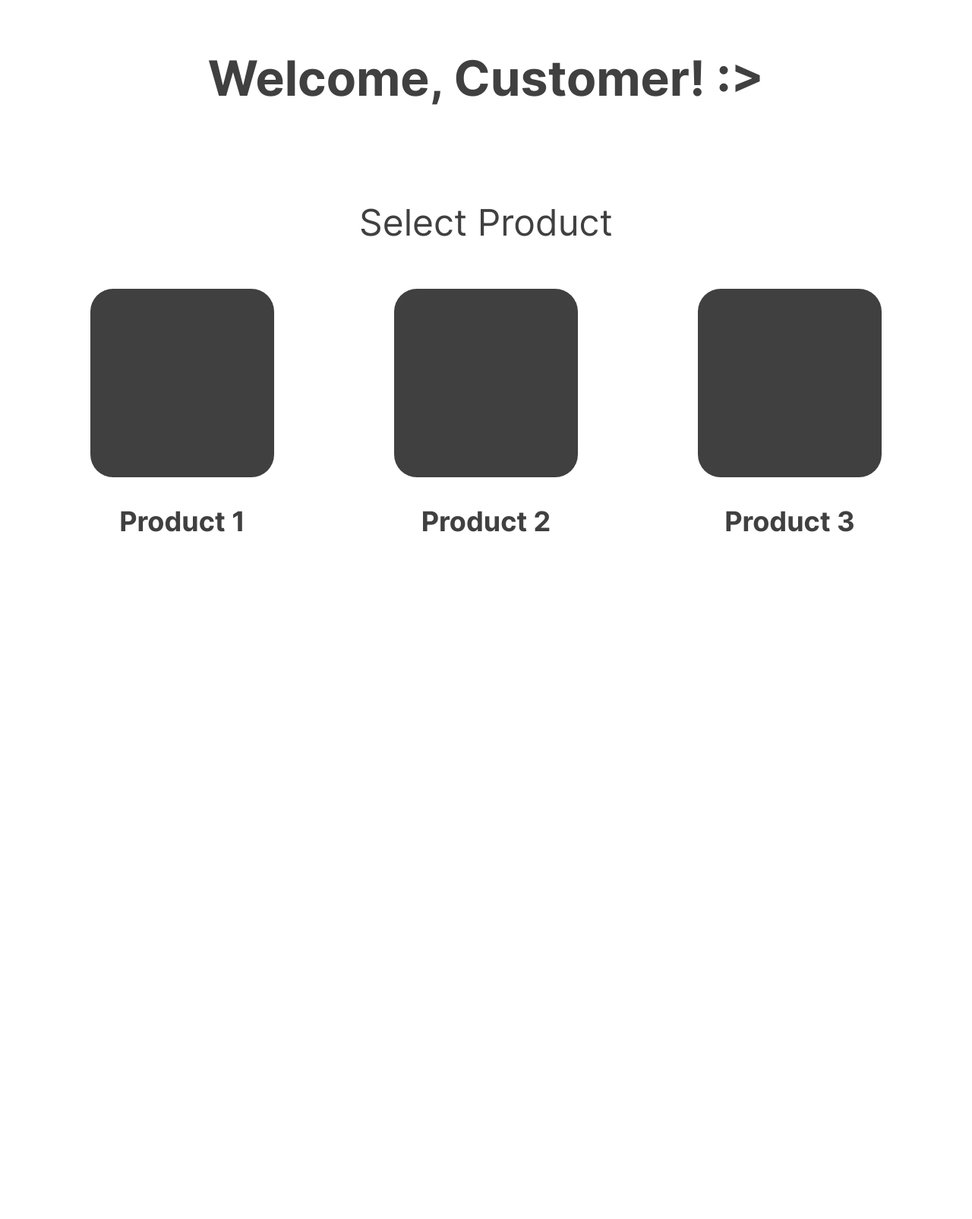
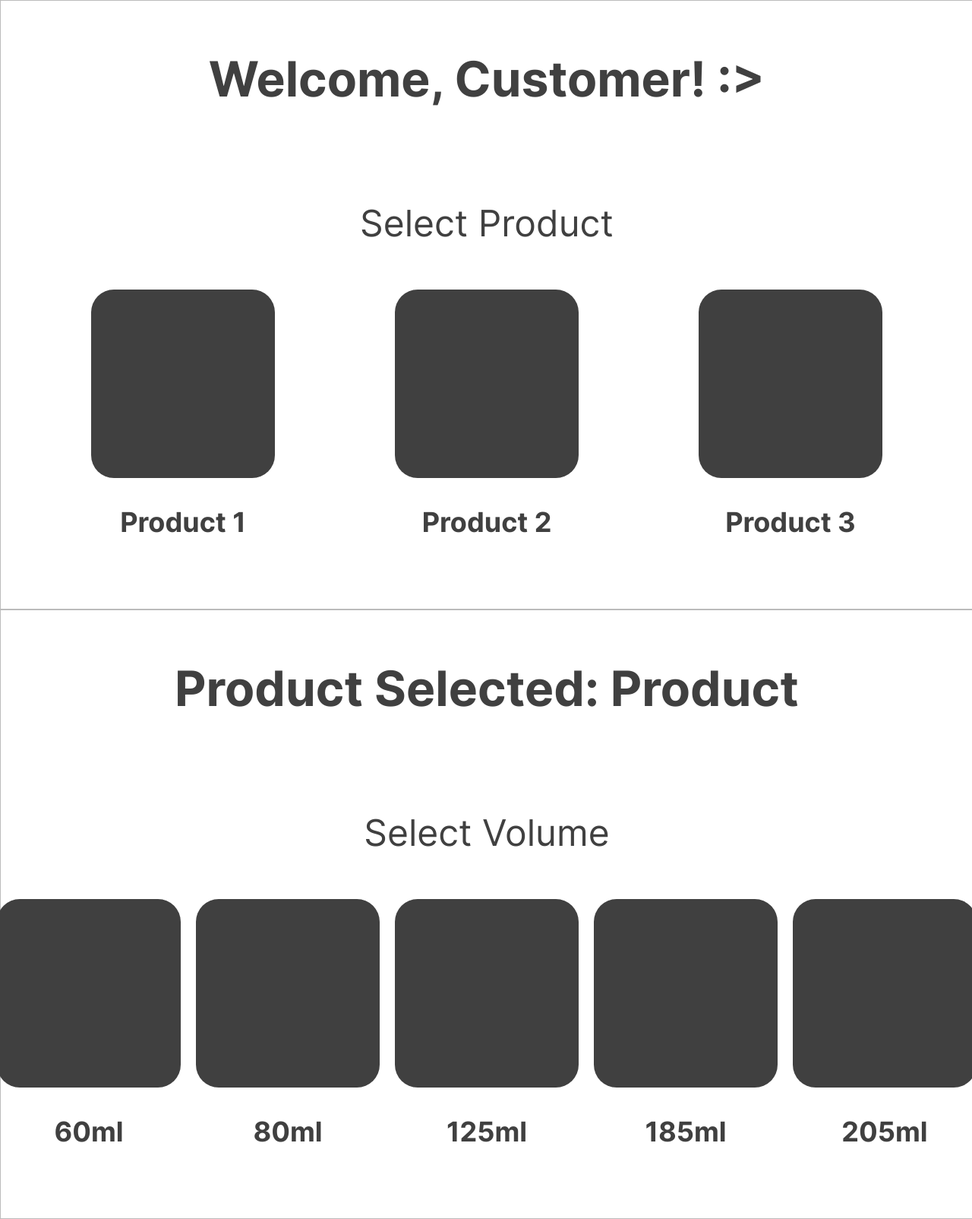
Before and after one commit to jancyrusm/display-laudrofill, a PHP site: page / in a window 1280 px wide. Shown: the whole page at 76% size. Before the commit the page ends 700 px from the top, so only its background shows below. Run offline with PHP 8.4, Linux system fonts and the light colour scheme.

Commit message:
SCM 01-28-2024: product page

```diff
--- a/user side/index.html
+++ b/user side/index.html
@@ -7,23 +7,88 @@
     <title> User </title>
 </head>
 <body>
+    <div class="container">
+        <div class="page" id="page1">
             <div class="frame">
                 <p class="header"> Welcome, Customer! :> </p>
                 <p class="subtitle"> Select Product </p>
                 <div class="frame_1">
                     <div>
-                <div class="box"> </div>
-                <p> Product 1 </p>
+                        <div class="box" id="product1"> </div>
+                        <p> Product <span id="ProductID">1</span> </p>
                     </div>
                     <div>
-                <div class="box"> </div>
-                <p> Product 2  </p>
+                        <div class="box" id="product2"> </div>
+                        <p> Product <span id="ProductID">2</span>  </p>
                     </div>
                     <div>
-                <div class="box"> </div>
-                <p> Product 3 </p>
+                        <div class="box" id="product3"> </div>
+                        <p> Product <span id="ProductID">3</span> </p>
                     </div>
                 </div>
             </div>
+        </div>
+
+        <div class="page" id="page2">
+            <div class="frame">
+                <p class="header"> Product Selected: Product <span id="ProductID"></span> </p>
+                <p class="subtitle"> Select Volume </p>
+                <div class="frame_1" style="gap:20px;">
+                    <div>
+                        <div class="box" id="volume1"> </div>
+                        <p id="prod_vol1"> 60ml </p>
+                    </div>
+                    <div>
+                        <div class="box" id="volume2"> </div>
+                        <p id="prod_vol2"> 80ml  </p>
+                    </div>
+                    <div>
+                        <div class="box" id="volume3"> </div>
+                        <p id="prod_vol3"> 125ml </p>
+                    </div>
+                    <div>
+                        <div class="box" id="volume4"> </div>
+                        <p id="prod_vol4"> 185ml </p>
+                    </div>
+                    <div>
+                        <div class="box" id="volume5"> </div>
+                        <p id="prod_vol5"> 205ml </p>
+                    </div>
+                </div>
+            </div>
+        </div>
+    </div>
+
+
 </body>
+
+<script src="https://code.jquery.com/jquery-3.6.4.min.js"></script>
+<script src="https://stackpath.bootstrapcdn.com/bootstrap/4.3.1/js/bootstrap.min.js"></script>
+<script>
+
+    $(document).ready(function() {
+
+        //Product 1 button
+        $('#product1').on('click', function(){
+            document.getElementById('page2').scrollIntoView({ behavior: 'smooth' });
+            $('#ProductID').text('1');
+        });
+
+        //Product 2 button
+        $('#product2').on('click', function(){
+            document.getElementById('page2').scrollIntoView({ behavior: 'smooth' });
+            $('#ProductID').text('2');
+        });
+
+        //Product 3 button
+        $('#product3').on('click', function(){
+            document.getElementById('page2').scrollIntoView({ behavior: 'smooth' });
+            $('#ProductID').text('3');
+        });
+
+
+
+    });
+
+</script>
 </html>
--- a/user side/style.css
+++ b/user side/style.css
@@ -12,11 +12,28 @@ body {
     src: url(fonts/Inter.ttf);
 }
 
+.container {
+    width: 100%;
+    height: auto;
+    display: flex;
+    flex-direction: column;
+    overflow:hidden;
+}
+
+.page {
+    width: 100%;
+    height: 100vh;
+    display: flex;
+    justify-content: center;
+    border:1px solid #bbbbbb;
+}
+
 .frame {
     display: flex;
     flex-direction: column;
     align-items: center;
     gap: 10px;
+    width: 90%;
 }
 
 .header {
@@ -65,6 +82,7 @@ body {
     flex-shrink: 0;
     border-radius: 30px;
     background: #404040;
+    transition: width 0.3s, height 0.3s;
     cursor: pointer;
 }
 
@@ -72,5 +90,11 @@ body {
     color: white;
 }
 
+.box:hover {
+    width: 300px;
+    height: 260px;
+    box-shadow: 0 0 20px rgba(0, 0, 0, 0.5);
+}
+
 
 /* products */
```
Also changed, not shown: user side/product_volume.html (added, +102 -0 lines), user side/php/getUserData.php (added). Lines whose indentation alone changed are shown as unchanged.
